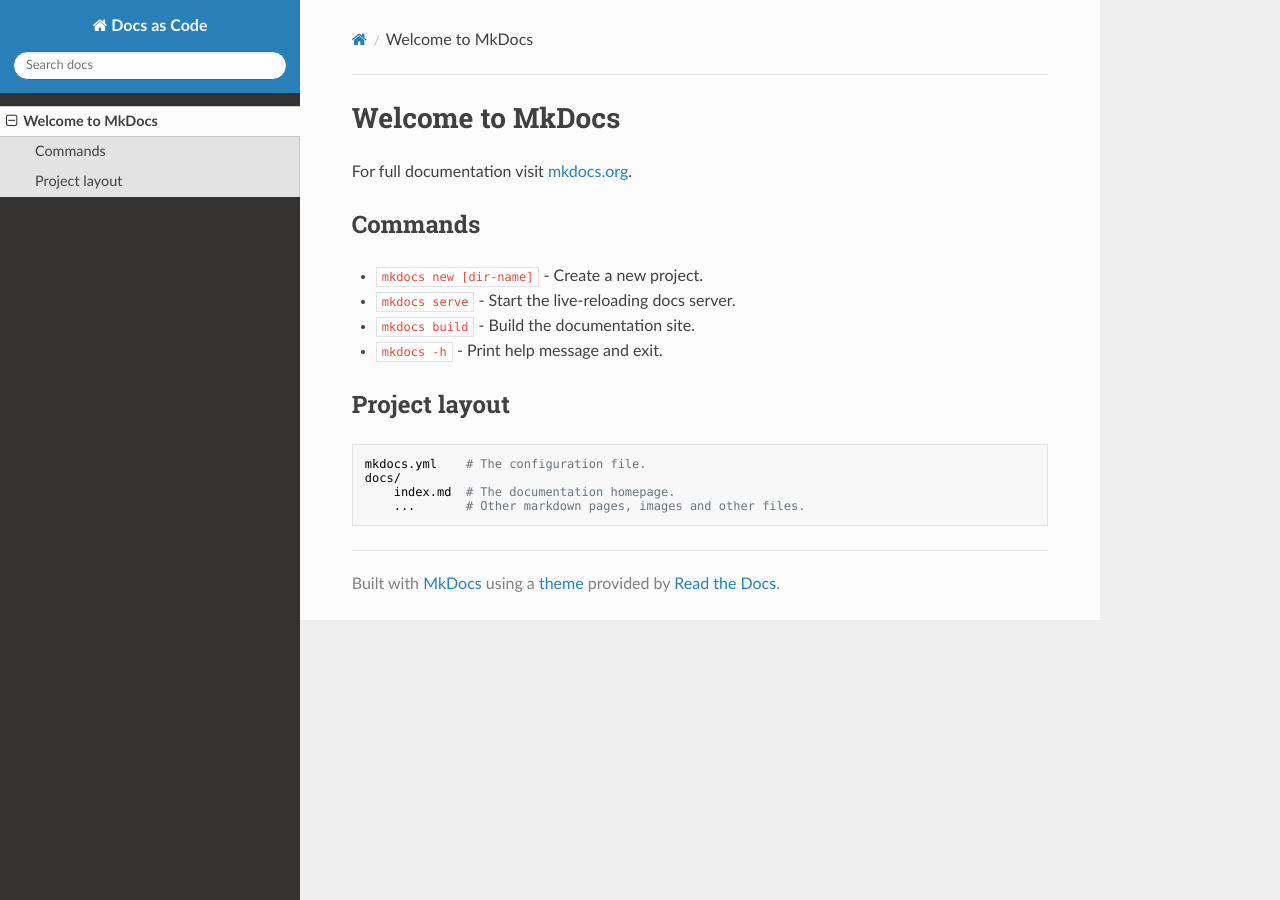
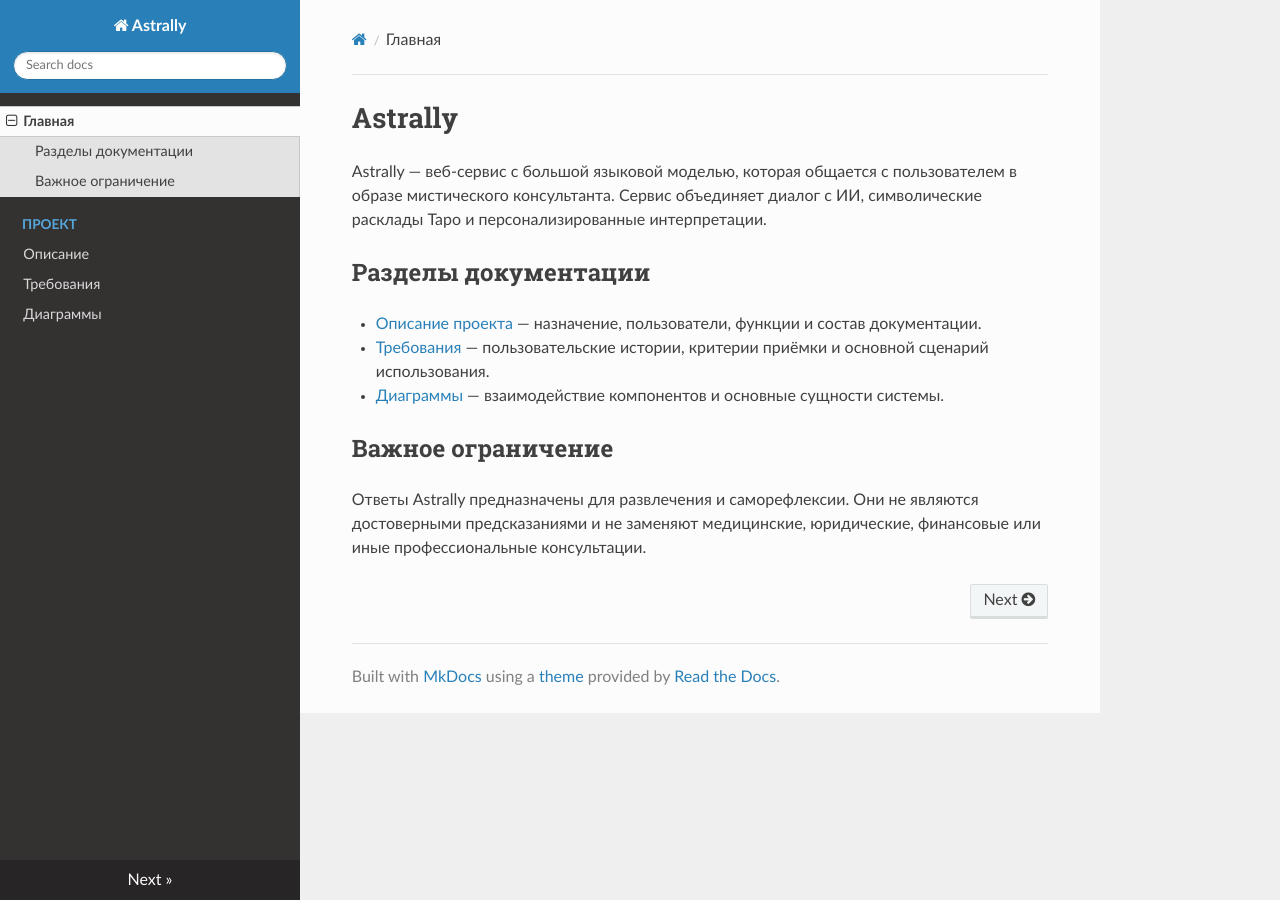
Before and after one commit to stasesonchik/astrally, an MkDocs documentation site: the page built from docs/index.md, in a window 1280 px wide. Built offline with MkDocs 1.6.1, drawn with Linux system fonts in a browser that asks for light colours; nearby versions of some CDN libraries.

Commit message:
Add project requirements and diagrams

```diff
--- a/docs/index.md
+++ b/docs/index.md
@@ -1,17 +1,13 @@
-# Welcome to MkDocs
+# Astrally
 
-For full documentation visit [mkdocs.org](https://www.mkdocs.org).
+Astrally — веб-сервис с большой языковой моделью, которая общается с пользователем в образе мистического консультанта. Сервис объединяет диалог с ИИ, символические расклады Таро и персонализированные интерпретации.
 
-## Commands
+## Разделы документации
 
-* `mkdocs new [dir-name]` - Create a new project.
-* `mkdocs serve` - Start the live-reloading docs server.
-* `mkdocs build` - Build the documentation site.
-* `mkdocs -h` - Print help message and exit.
+- [Описание проекта](project/overview.md) — назначение, пользователи, функции и состав документации.
+- [Требования](project/requirements.md) — пользовательские истории, критерии приёмки и основной сценарий использования.
+- [Диаграммы](project/diagrams.md) — взаимодействие компонентов и основные сущности системы.
 
-## Project layout
+## Важное ограничение
 
-    mkdocs.yml    # The configuration file.
-    docs/
-        index.md  # The documentation homepage.
-        ...       # Other markdown pages, images and other files.
+Ответы Astrally предназначены для развлечения и саморефлексии. Они не являются достоверными предсказаниями и не заменяют медицинские, юридические, финансовые или иные профессиональные консультации.
--- a/mkdocs.yml
+++ b/mkdocs.yml
@@ -1,7 +1,16 @@
-site_name: Docs as Code
+site_name: Astrally
+site_description: Документация ИИ-сервиса мистических консультаций
 
 theme:
   name: readthedocs
 
 plugins:
   - search
+  - mermaid2
+
+nav:
+  - Главная: index.md
+  - Проект:
+      - Описание: project/overview.md
+      - Требования: project/requirements.md
+      - Диаграммы: project/diagrams.md
--- /dev/null
+++ b/requirements.txt
@@ -0,0 +1,2 @@
+mkdocs==1.6.1
+mkdocs-mermaid2-plugin==1.2.2
```
Also changed, not shown: README.md (+15 -2 lines), docs/project/diagrams.md (added, +78 -0 lines), docs/project/overview.md (added, +39 -0 lines), docs/project/requirements.md (added, +62 -0 lines), screenshots/практика 2/главная.png (added), screenshots/практика 2/диаграммы 1.png (added), screenshots/практика 2/диаграммы 2.png (added), screenshots/практика 2/описание 1.png (added), screenshots/практика 2/описание 2.png (added), screenshots/практика 2/требования .png (added), screenshots/практика 2/требования 2.png (added), 1 other file.
